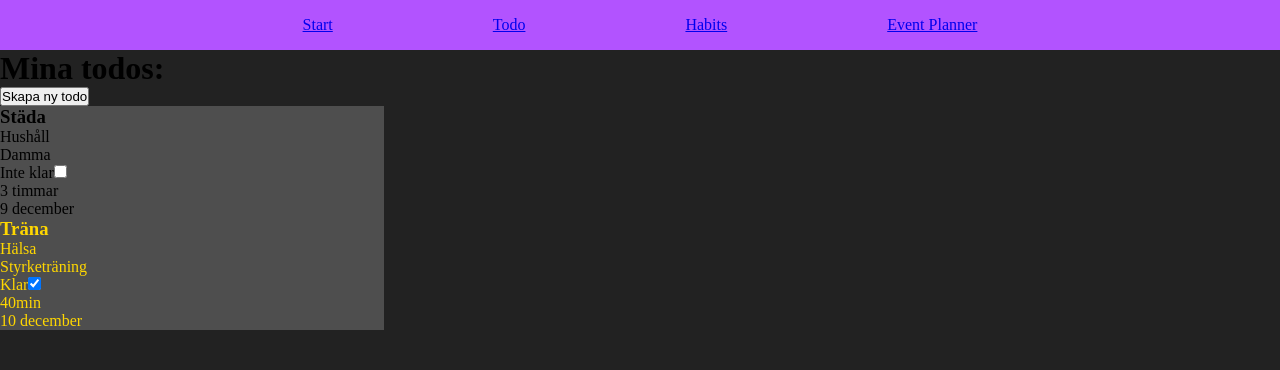
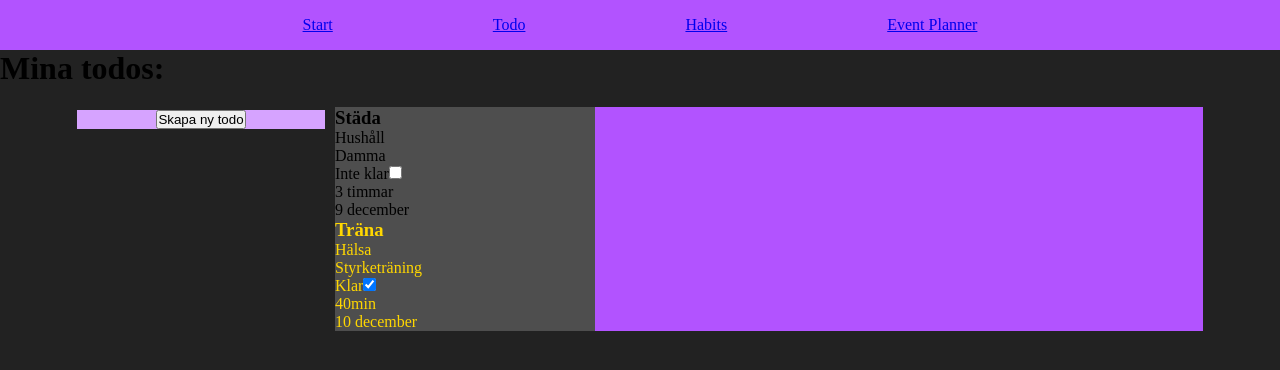
Before and after one commit to Ebba-Ene/projektarbete-productivity-assistant-application, a React (Vite) app: page /todo in a window 1280 px wide. Shown: the top 370 px of the page. Built offline with nearby package versions, Linux system fonts and the light colour scheme.

Commit message:
started some css

```diff
--- a/src/pages/Todo/Todo.jsx
+++ b/src/pages/Todo/Todo.jsx
@@ -2,6 +2,8 @@ import { useState, useContext } from "react"
 import TodoList from "../../components/TodoList/TodoList"
 import TodoForm from "../../components/TodoForm.jsx/TodoForm"
 import { TodoContext } from "../../context/TodoContext"
+
+import todoCss from "./Todo.module.css"
 
 
 const Todo = () => {
@@ -9,14 +11,20 @@ const Todo = () => {
   const {show, setShow} = useContext(TodoContext)
 
   return(
-    <div>
+    <>
       <h1>Mina todos:</h1>
-      <button onClick={() => {setShow(true)}}>Skapa ny todo</button>
+      <div className={todoCss.container}>
 
-      {show &&
-      <TodoForm/>}
-      <TodoList/>
-    </div>
+        <div className={todoCss.form}>
+          <button onClick={() => {setShow(true)}}>Skapa ny todo</button>
+          {show &&
+          <TodoForm/>}
+        </div>
+        <div className={todoCss.list}>
+          <TodoList/>
+        </div>
+      </div>
+    </>
   )
 }
 
--- a/src/pages/Todo/Todo.module.css
+++ b/src/pages/Todo/Todo.module.css
@@ -0,0 +1,21 @@
+.form{
+  background-color: rgba(214, 163, 255, 1);
+  width: 20%;
+  display: flex;
+  justify-content: center;
+}
+
+.list{
+  background-color: rgba(178, 83, 255, 1);
+  width: 70%;
+}
+
+.container{
+  display: flex;
+  flex-direction: row;
+  gap: 10px;
+  justify-content: center;
+  align-items: baseline;
+  /* padding: 10px; */
+  margin: 20px;
+}
```
